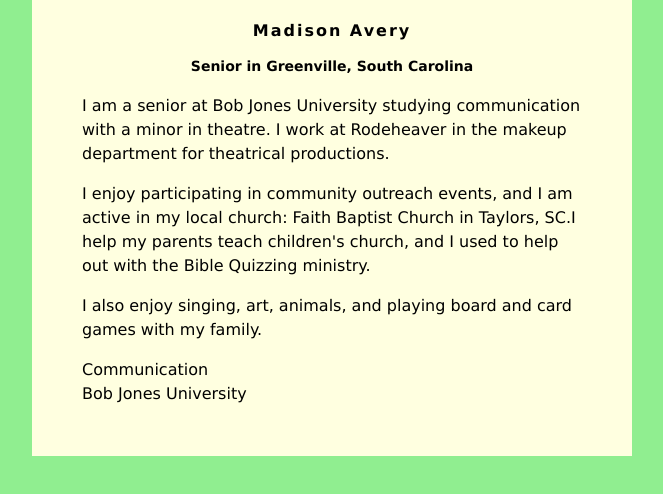
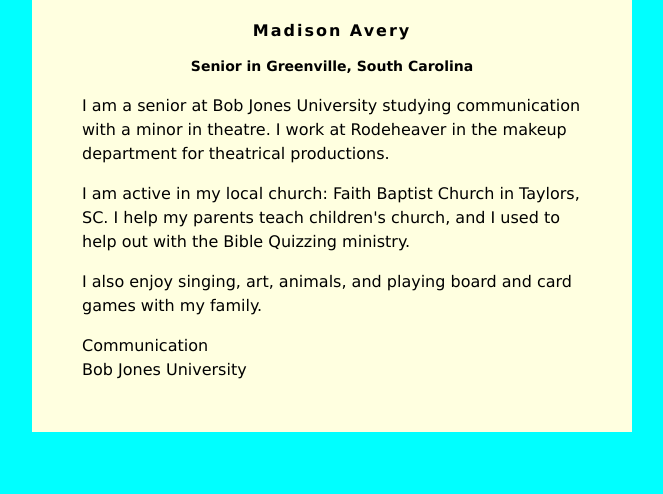
Before and after one commit to Maver698/Maver698.github.io, a plain HTML site: page index.html in a window 1280 px wide. Shown: the whole page, without its empty margins (308-971 px from the left). Drawn offline with Linux system fonts and the light colour scheme.

Commit message:
Update index.html

```diff
--- a/index.html
+++ b/index.html
@@ -2,7 +2,7 @@
 <head>
 <style>
 body {
- background: lightgreen;
+ background: cyan;
  font-family: Verdana;
 }
 #content {
@@ -36,8 +36,8 @@ h3 {
  <p>I am a senior at Bob Jones University studying communication with a
 minor in theatre. I work at Rodeheaver in the makeup department for theatrical productions.</p>
  <p>
- I enjoy participating in community outreach events, and I am active in my
-local church: Faith Baptist Church in Taylors, SC.I help my parents teach children's church, and I used to help out with the Bible Quizzing ministry.
+ I am active in my
+local church: Faith Baptist Church in Taylors, SC. I help my parents teach children's church, and I used to help out with the Bible Quizzing ministry.
  </p>
  <p>
  I also enjoy singing, art, animals, and playing board and card games with my family.
```
